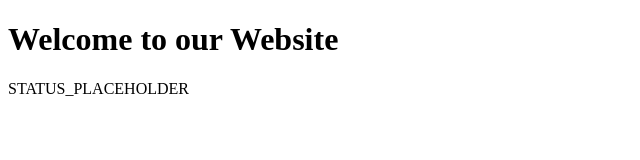
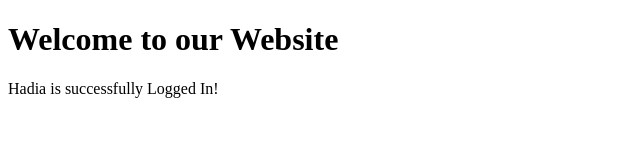
Before and after one commit to tabassumhadia81-eng/hadia-coding-space, a plain HTML site: page index.html in a window 1280 px wide. Shown: the full height of the page, 0-640 px from the left. Drawn offline with Linux system fonts and the light colour scheme.

Commit message:
Hadia updated login status

```diff
--- a/index.html
+++ b/index.html
@@ -7,6 +7,6 @@
 <body>
     <h1>Welcome to our Website</h1>
     <!-- Neeche wali line par takraav (conflict) hoga -->
-    <div id="status">STATUS_PLACEHOLDER</div>
+    <div id="status">Hadia is successfully Logged In!</div>
 </body>
 </html>
```
